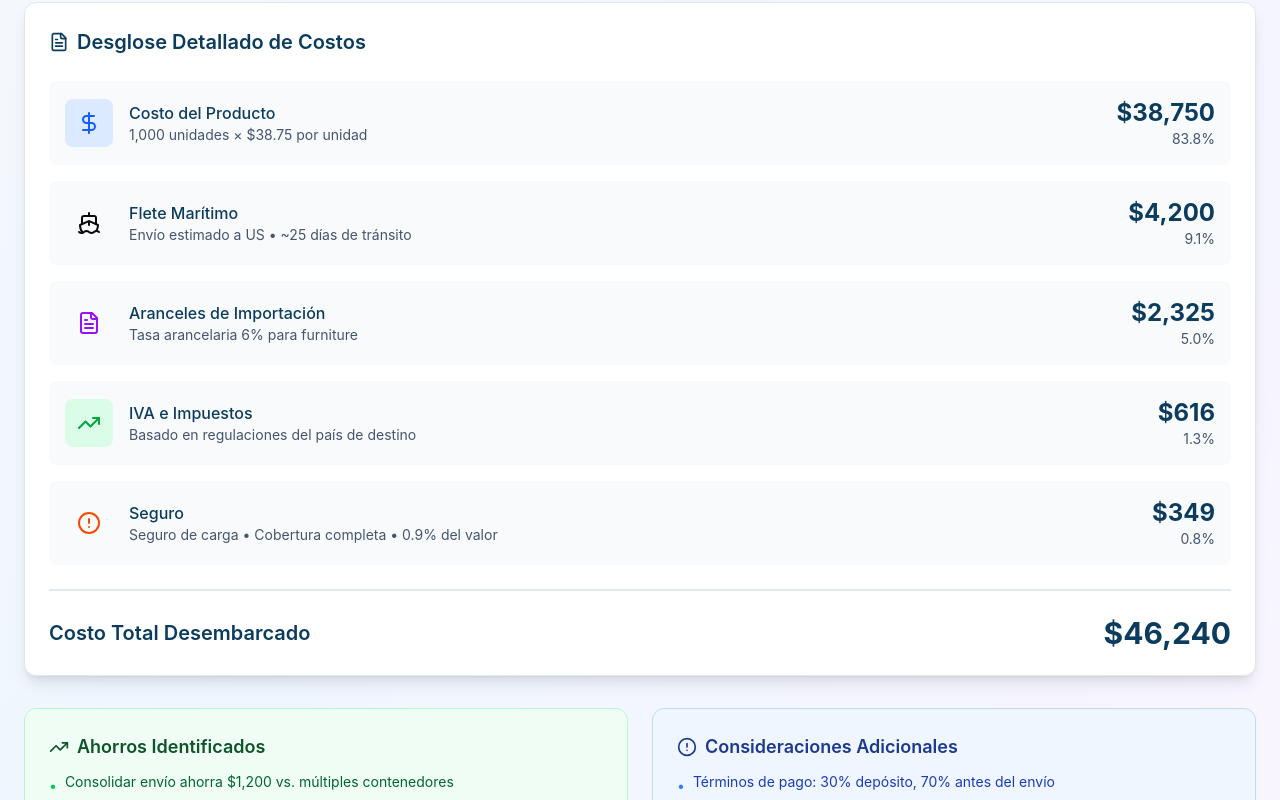
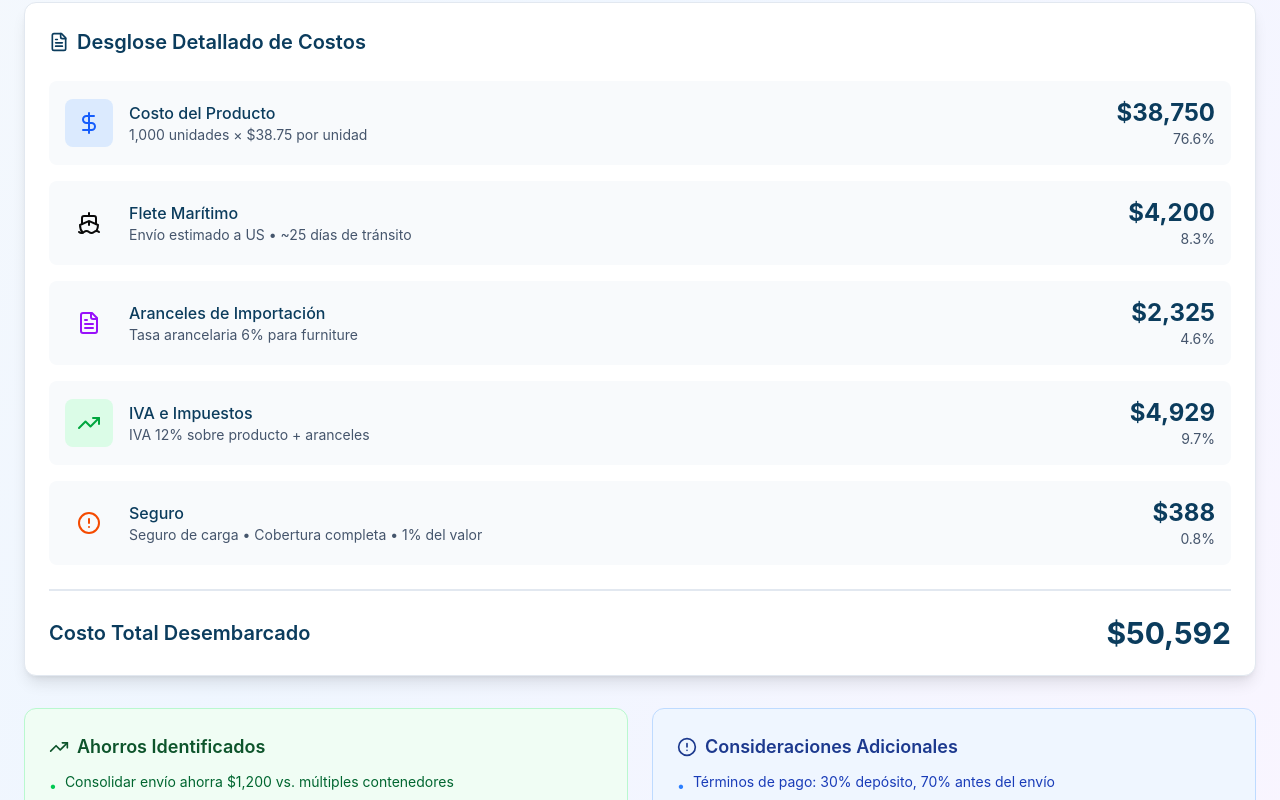
Before and after one commit to muhammadumar55/sealcargo_frontend, a React (Vite) app: page /costs in a window 1280 px wide. Shown: the part 960-1760 px from the top of the page. Built offline with nearby package versions, Linux system fonts and the light colour scheme.

Commit message:
IVA and Seguro updated

```diff
--- a/src/app/components/CostBreakdown.tsx
+++ b/src/app/components/CostBreakdown.tsx
@@ -30,6 +30,10 @@ const SHIPPING_COSTS: Record<string, number> = {
   other: 5000,
 };
 
+// ✅ Client-specified rates
+const VAT_RATE       = 0.12;  // IVA 12%
+const INSURANCE_RATE = 0.01;  // Seguro 1%
+
 // ─── Calculate all costs ──────────────────────────────────────────────────────
 function calculateCosts(
   price: number,
@@ -41,8 +45,8 @@ function calculateCosts(
   const shipping     = SHIPPING_COSTS[destination] || 4200;
   const dutyRate     = DUTY_RATES[productType] || 0.06;
   const importDuties = Math.round(productCost * dutyRate);
-  const taxes        = Math.round((productCost + importDuties) * 0.015);
-  const insurance    = Math.round(productCost * 0.009);
+  const taxes        = Math.round((productCost + importDuties) * VAT_RATE);       // IVA 12%
+  const insurance    = Math.round(productCost * INSURANCE_RATE);                  // Seguro 1%
   const totalCost    = productCost + shipping + importDuties + taxes + insurance;
 
   return {
@@ -57,7 +61,7 @@ function calculateCosts(
   };
 }
 
-// ─── PDF Export (works with jspdf 2.x AND 4.x) ───────────────────────────────
+// ─── PDF Export ───────────────────────────────────────────────────────────────
 function exportToPDF(
   costs: ReturnType<typeof calculateCosts>,
   supplierName: string,
@@ -72,11 +76,9 @@ function exportToPDF(
     year: "numeric", month: "long", day: "numeric",
   });
 
-  // Header background
+  // Header
   doc.setFillColor(11, 60, 93);
   doc.rect(0, 0, pageWidth, 40, "F");
-
-  // Title
   doc.setTextColor(255, 255, 255);
   doc.setFontSize(20);
   doc.setFont("helvetica", "bold");
@@ -131,13 +133,13 @@ function exportToPDF(
       ],
       [
         "IVA & Impuestos",
-        "Regulaciones del país destino",
+        `IVA ${(VAT_RATE * 100).toFixed(0)}% sobre producto + aranceles`,
         `$${costs.taxes.toLocaleString()}`,
         `${((costs.taxes / costs.totalCost) * 100).toFixed(1)}%`,
       ],
       [
         "Seguro de Carga",
-        "Cobertura completa (0.9% del valor)",
+        `Cobertura completa (${(INSURANCE_RATE * 100).toFixed(0)}% del valor)`,
         `$${costs.insurance.toLocaleString()}`,
         `${((costs.insurance / costs.totalCost) * 100).toFixed(1)}%`,
       ],
@@ -185,7 +187,7 @@ function exportToPDF(
   );
 }
 
-// ─── Excel Export (pure CSV-based, no vulnerable library needed) ──────────────
+// ─── Excel Export (CSV) ───────────────────────────────────────────────────────
 function exportToExcel(
   costs: ReturnType<typeof calculateCosts>,
   supplierName: string,
@@ -196,7 +198,6 @@ function exportToExcel(
 ) {
   const now = new Date().toLocaleDateString("es-ES");
 
-  // Build CSV content
   const rows = [
     ["SEAL SmartTrade AI - Análisis de Costos de Importación"],
     [`Generado:,${now}`],
@@ -229,13 +230,13 @@ function exportToExcel(
     ].join(","),
     [
       "IVA & Impuestos",
-      "Regulaciones del país destino",
+      `IVA ${(VAT_RATE * 100).toFixed(0)}% sobre producto + aranceles`,
       costs.taxes,
       `${((costs.taxes / costs.totalCost) * 100).toFixed(1)}%`,
     ].join(","),
     [
       "Seguro de Carga",
-      "Cobertura completa (0.9%)",
+      `Cobertura completa (${(INSURANCE_RATE * 100).toFixed(0)}%)`,
       costs.insurance,
       `${((costs.insurance / costs.totalCost) * 100).toFixed(1)}%`,
     ].join(","),
@@ -250,7 +251,6 @@ function exportToExcel(
     .map(row => (Array.isArray(row) ? row.join(",") : row))
     .join("\n");
 
-  // Add BOM for Excel to read UTF-8 correctly (Spanish characters)
   const BOM     = "\uFEFF";
   const blob    = new Blob([BOM + csvContent], {
     type: "text/csv;charset=utf-8;",
@@ -327,13 +327,13 @@ export function CostBreakdown() {
     {
       icon: TrendingUp, labelKey: "cost.vatTaxes",
       amount:  costs.taxes,
-      details: "Basado en regulaciones del país de destino",
+      details: `IVA ${(VAT_RATE * 100).toFixed(0)}% sobre producto + aranceles`,
       color:   "green",
     },
     {
       icon: AlertCircle, labelKey: "cost.insurance",
       amount:  costs.insurance,
-      details: "Seguro de carga • Cobertura completa • 0.9% del valor",
+      details: `Seguro de carga • Cobertura completa • ${(INSURANCE_RATE * 100).toFixed(0)}% del valor`,
       color:   "orange",
     },
   ];
@@ -356,7 +356,6 @@ export function CostBreakdown() {
               ← Proveedores
             </button>
 
-            {/* Export PDF */}
             <button
               onClick={() =>
                 exportToPDF(costs, supplierName, quantity, price, destination, productType)
@@ -367,7 +366,6 @@ export function CostBreakdown() {
               {t("cost.exportPDF")}
             </button>
 
-            {/* Export Excel (CSV) */}
             <button
               onClick={() =>
                 exportToExcel(costs, supplierName, quantity, price, destination, productType)
@@ -404,9 +402,7 @@ export function CostBreakdown() {
 
         {/* Page Header */}
         <div className="mb-8">
-          <h1 className="text-3xl font-bold text-[#0B3C5D] mb-2">
-            {t("cost.title")}
-          </h1>
+          <h1 className="text-3xl font-bold text-[#0B3C5D] mb-2">{t("cost.title")}</h1>
           <p className="text-slate-600">
             {t("cost.subtitle")}{" "}
             <span className="font-semibold text-[#0B3C5D]">{supplierName}</span>
```
